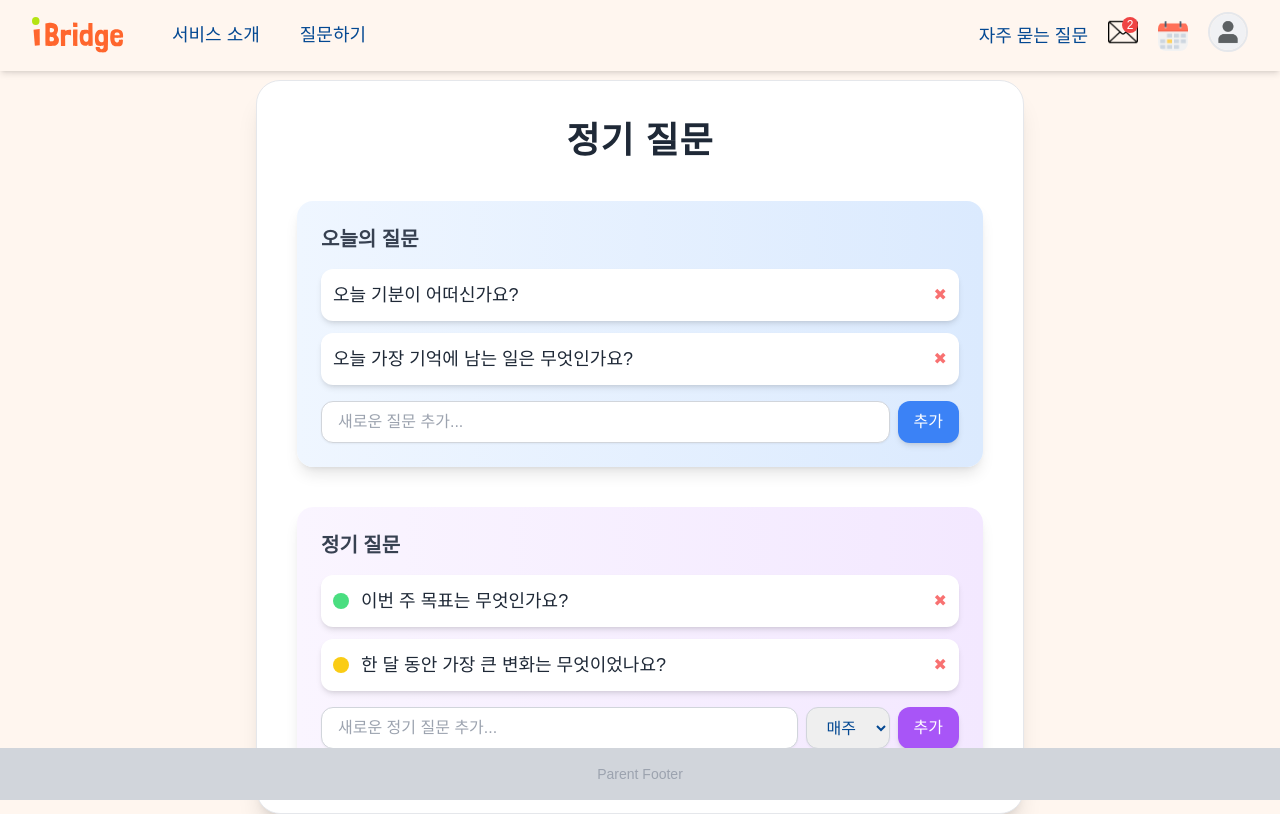
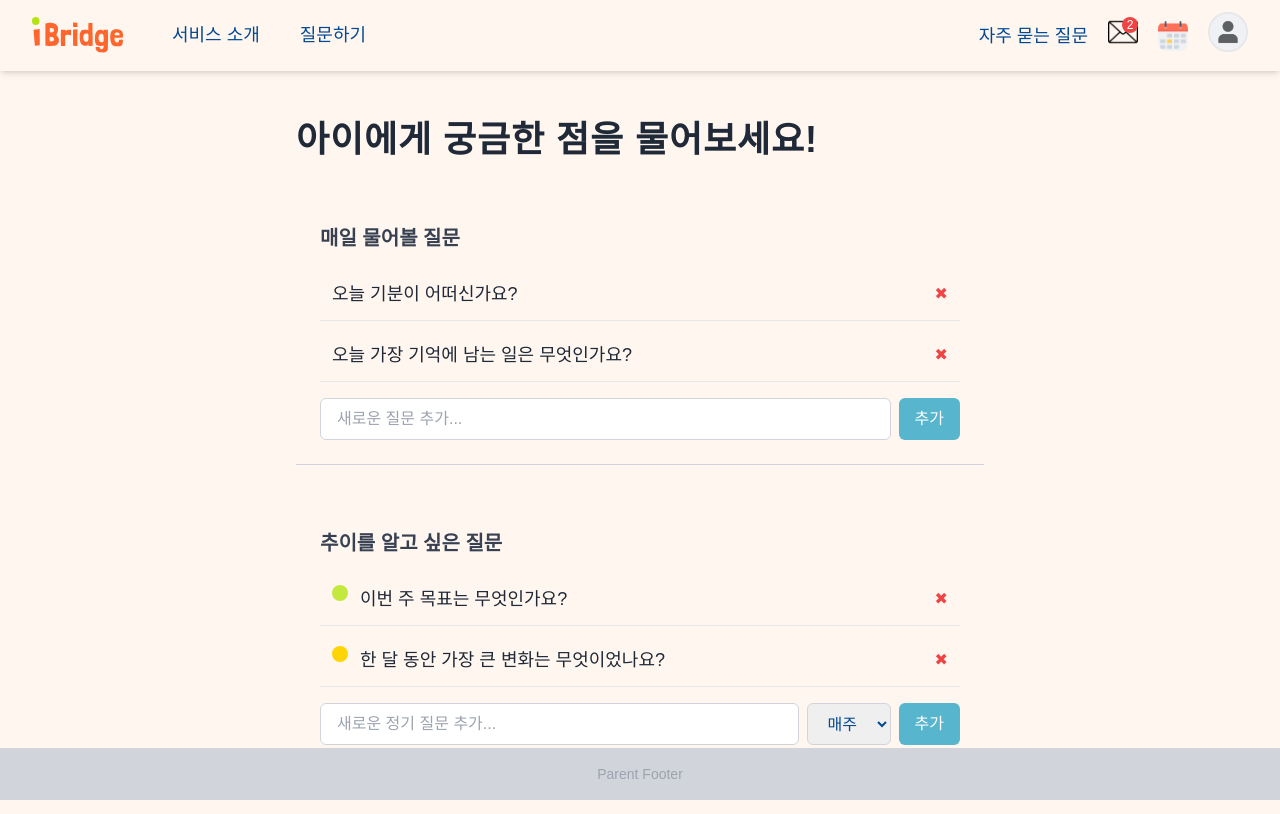
Before and after one commit to i-Bridge/front-ibridge-2025, a Next.js app: page /parent/1/regular in a window 1280 px wide. Built offline with nearby package versions, Linux system fonts and the light colour scheme.

Commit message:
Feat: 백엔드로 로그인 정보 전송

```diff
--- a/src/api/todo.ts
+++ b/src/api/todo.ts
@@ -1,7 +1,6 @@
 import axiosInstance from '.';
 
-
-export const postTodos = () => axiosInstance.post('/start/signin');
+export const signin = () => axiosInstance.post('/start/signin');
 export const createTodo = () => axiosInstance.post('/todos');
 
 export const getMainInfo = () => axiosInstance.get('/parent/{childId}/home'); //url 수정 필요
--- a/src/app/parent/[childId]/regular/page.tsx
+++ b/src/app/parent/[childId]/regular/page.tsx
@@ -46,33 +46,33 @@ export default function RegularQuestionPage() {
   };
 
   return (
-    <div className="max-w-3xl mx-auto p-10 space-y-10 bg-white rounded-3xl shadow-xl border border-gray-200">
-      <h1 className="text-4xl font-bold text-center text-gray-800 tracking-wide">
-        정기 질문
+    <div className="max-w-3xl mx-auto p-10 space-y-10">
+      <h1 className="text-4xl font-bold  text-gray-800 tracking-wide">
+        아이에게 궁금한 점을 물어보세요!
       </h1>
 
       {/* Daily Questions Section */}
       <motion.div
-        className="bg-gradient-to-r from-blue-50 to-blue-100 p-6 rounded-2xl shadow-lg"
+        className="p-6 border-b border-gray-300"
         initial={{ opacity: 0, y: -20 }}
         animate={{ opacity: 1, y: 0 }}
         transition={{ duration: 0.6 }}
       >
         <h2 className="text-xl font-semibold text-gray-700 mb-4">
-          오늘의 질문
+          매일 물어볼 질문
         </h2>
-        <ul className="space-y-3">
+        <ul className="space-y-2">
           {dailyQuestions.map((question) => (
             <motion.li
               key={question.id}
-              className="flex items-center justify-between p-3 bg-white rounded-xl shadow-md hover:shadow-lg transition"
+              className="flex justify-between p-3 border-b border-gray-200"
               whileHover={{ scale: 1.02 }}
             >
               <span className="text-lg font-medium text-gray-800">
                 {question.content}
               </span>
               <button
-                className="text-red-400 hover:text-red-600 transition"
+                className="text-red-500 hover:text-red-700 transition"
                 onClick={() => deleteDailyQuestion(question.id)}
               >
                 ✖
@@ -85,12 +85,12 @@ export default function RegularQuestionPage() {
             value={newDailyQuestion}
             onChange={(e) => setNewDailyQuestion(e.target.value)}
             onKeyPress={(e) => handleKeyPress(e, handleAddDailyQuestion)}
-            className="flex-grow border border-gray-300 rounded-xl px-4 py-2 focus:ring-2 focus:ring-blue-400 shadow-sm"
+            className="flex-grow border border-gray-300 rounded-md px-4 py-2 focus:ring-2 focus:ring-blue-400"
             placeholder="새로운 질문 추가..."
           />
           <button
             onClick={handleAddDailyQuestion}
-            className="bg-blue-500 text-white px-4 py-2 rounded-xl hover:bg-blue-600 transition shadow-md"
+            className="bg-i-skyblue text-white px-4 py-2 rounded-md hover:bg-i-darkblue transition"
           >
             추가
           </button>
@@ -99,29 +99,31 @@ export default function RegularQuestionPage() {
 
       {/* Periodic Questions Section */}
       <motion.div
-        className="bg-gradient-to-r from-purple-50 to-purple-100 p-6 rounded-2xl shadow-lg"
+        className="p-6 border-b border-gray-300"
         initial={{ opacity: 0, y: -20 }}
         animate={{ opacity: 1, y: 0 }}
         transition={{ duration: 0.6 }}
       >
-        <h2 className="text-xl font-semibold text-gray-700 mb-4">정기 질문</h2>
-        <ul className="space-y-3">
+        <h2 className="text-xl font-semibold text-gray-700 mb-4">
+          추이를 알고 싶은 질문
+        </h2>
+        <ul className="space-y-2">
           {periodicQuestions.map((question) => (
             <motion.li
               key={question.id}
-              className="flex items-center justify-between p-3 bg-white rounded-xl shadow-md hover:shadow-lg transition"
+              className="flex justify-between p-3 border-b border-gray-200"
               whileHover={{ scale: 1.02 }}
             >
-              <div className="flex items-center space-x-3">
+              <div className="flex space-x-3">
                 <span
-                  className={`w-4 h-4 rounded-full ${question.period === '매주' ? 'bg-green-400' : 'bg-yellow-400'}`}
+                  className={`w-4 h-4 rounded-full ${question.period === '매주' ? 'bg-i-lightgreen' : 'bg-i-yellow'}`}
                 ></span>
                 <span className="text-lg font-medium text-gray-800">
                   {question.content}
                 </span>
               </div>
               <button
-                className="text-red-400 hover:text-red-600 transition"
+                className="text-red-500 hover:text-red-700 transition"
                 onClick={() => deletePeriodicQuestion(question.id)}
               >
                 ✖
@@ -134,20 +136,20 @@ export default function RegularQuestionPage() {
             value={newPeriodicQuestion}
             onChange={(e) => setNewPeriodicQuestion(e.target.value)}
             onKeyPress={(e) => handleKeyPress(e, handleAddPeriodicQuestion)}
-            className="flex-grow border border-gray-300 rounded-xl px-4 py-2 focus:ring-2 focus:ring-purple-400 shadow-sm"
+            className="flex-grow border border-gray-300 rounded-md px-4 py-2 focus:ring-2 focus:ring-purple-400"
             placeholder="새로운 정기 질문 추가..."
           />
           <select
             value={selectedPeriod}
             onChange={(e) => setSelectedPeriod(e.target.value as Period)}
-            className="border border-gray-300 rounded-xl px-4 py-2 shadow-sm"
+            className="border border-gray-300 rounded-md px-4 py-2"
           >
             <option value="매주">매주</option>
             <option value="매월">매월</option>
           </select>
           <button
             onClick={handleAddPeriodicQuestion}
-            className="bg-purple-500 text-white px-4 py-2 rounded-xl hover:bg-purple-600 transition shadow-md"
+            className="bg-i-skyblue text-white px-4 py-2 rounded-md hover:bg-i-darkblue transition"
           >
             추가
           </button>
--- a/src/components/Login/LoginButton.tsx
+++ b/src/components/Login/LoginButton.tsx
@@ -1,12 +1,41 @@
 'use client';
 
 import { signIn, signOut, useSession } from 'next-auth/react';
+import axiosInstance from '@/api/index';
+import { useEffect } from 'react';
 
 export default function LoginButton() {
   const { data: session } = useSession(); // 세션 정보를 가져옴
 
+  useEffect(() => {
+    if (session?.user) {
+      sendUserDataToBackend({
+        name: session.user.name ?? undefined, // null 값 방지
+        email: session.user.email ?? undefined,
+      });
+    }
+  }, [session]);
+
+  const sendUserDataToBackend = async (user: {
+    name?: string;
+    email?: string;
+  }) => {
+    try {
+      await axiosInstance.post('/start/signin', {
+        name: user.name,
+        email: user.email,
+      });
+      console.log(axiosInstance.defaults.baseURL);
+
+      console.log('사용자 정보 백엔드 전송 성공');
+    } catch (error) {
+      console.log(axiosInstance.defaults.baseURL);
+
+      console.error('사용자 정보 전송 실패:', error);
+    }
+  };
+
   if (session) {
-    // 로그인된 경우
     return (
       <>
         <p>Welcome, {session.user?.name}!</p>
@@ -27,11 +56,9 @@ export default function LoginButton() {
     );
   }
 
-  // 로그인되지 않은 경우
   return (
     <>
       <div style={{ display: 'flex', flexDirection: 'column', gap: '10px' }}>
-        {/* Google 로그인 버튼 */}
         <button
           onClick={() => signIn('google')}
           style={{
@@ -45,8 +72,6 @@ export default function LoginButton() {
         >
           Google로 로그인
         </button>
-
-        {/* Kakao 로그인 버튼 */}
         <button
           onClick={() => signIn('kakao')}
           style={{
@@ -60,8 +85,6 @@ export default function LoginButton() {
         >
           Kakao로 로그인
         </button>
-
-        {/* Naver 로그인 버튼 */}
         <button
           onClick={() => signIn('naver')}
           style={{
```
Also changed, not shown: src/api/index.ts (+6 -3 lines).
